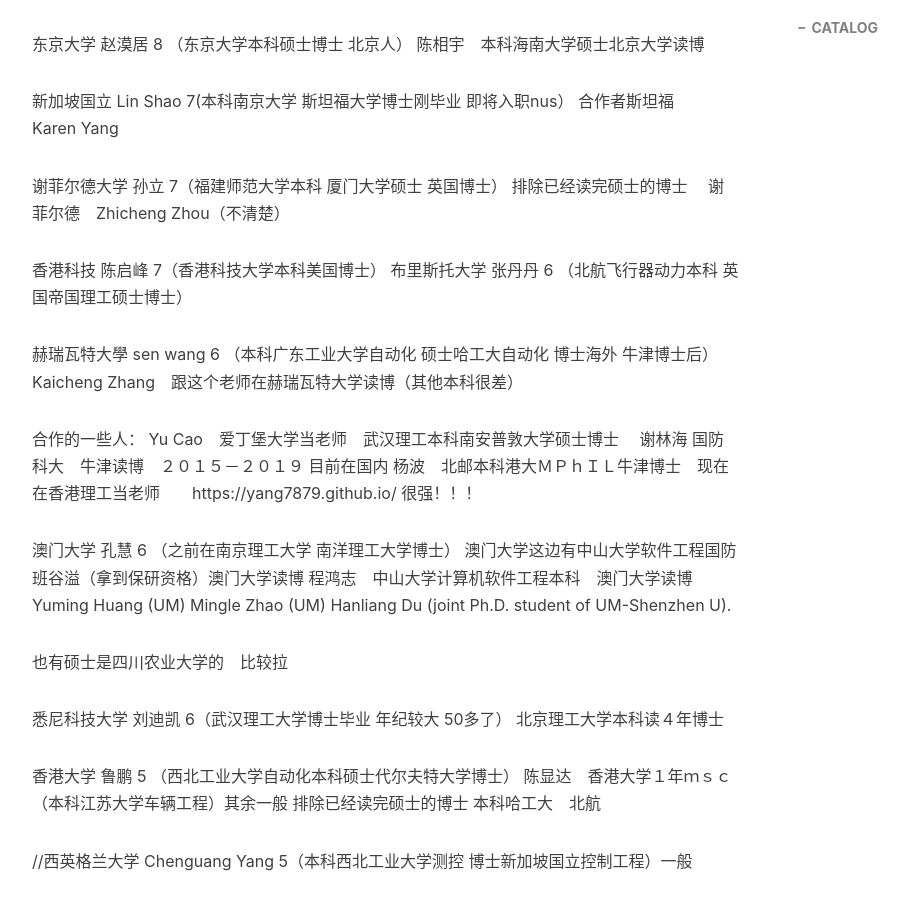
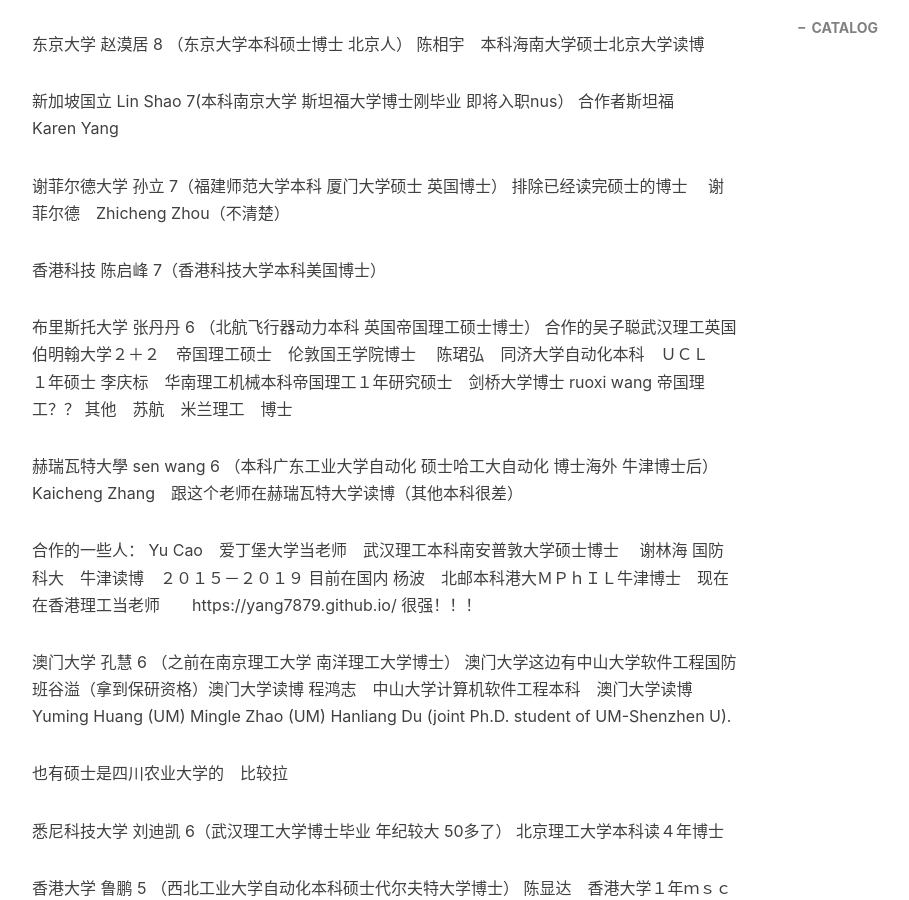
Before and after one commit to pengjiao123/pengjiao123.github.io, a Jekyll site: the page built from _posts/2022-06-18-实习相关.md, in a window 1280 px wide and 900 px high, scrolled down 3383 px. Shown: the whole window, without its empty margins (233-1142 px from the left). Built offline with Jekyll 4.4.1, drawn with Linux system fonts in a browser that asks for light colours; nearby versions of some CDN libraries; comment, search, counter and statistics services are not loaded.

Commit message:
Update 2022-06-18-实习相关.md

```diff
--- a/_posts/2022-06-18-实习相关.md
+++ b/_posts/2022-06-18-实习相关.md
@@ -178,8 +178,14 @@
  排除已经读完硕士的博士　 谢菲尔德　Zhicheng Zhou（不清楚）
 
 香港科技 陈启峰 7（香港科技大学本科美国博士）
+
+
 布里斯托大学 张丹丹 6 （北航飞行器动力本科 英国帝国理工硕士博士）
-
+合作的吴子聪武汉理工英国伯明翰大学２＋２　帝国理工硕士　伦敦国王学院博士
+陈珺弘　同济大学自动化本科　ＵＣＬ　１年硕士
+李庆标　华南理工机械本科帝国理工１年研究硕士　剑桥大学博士
+ruoxi wang 帝国理工？？
+其他　苏航　米兰理工　博士
 
 
 
```
